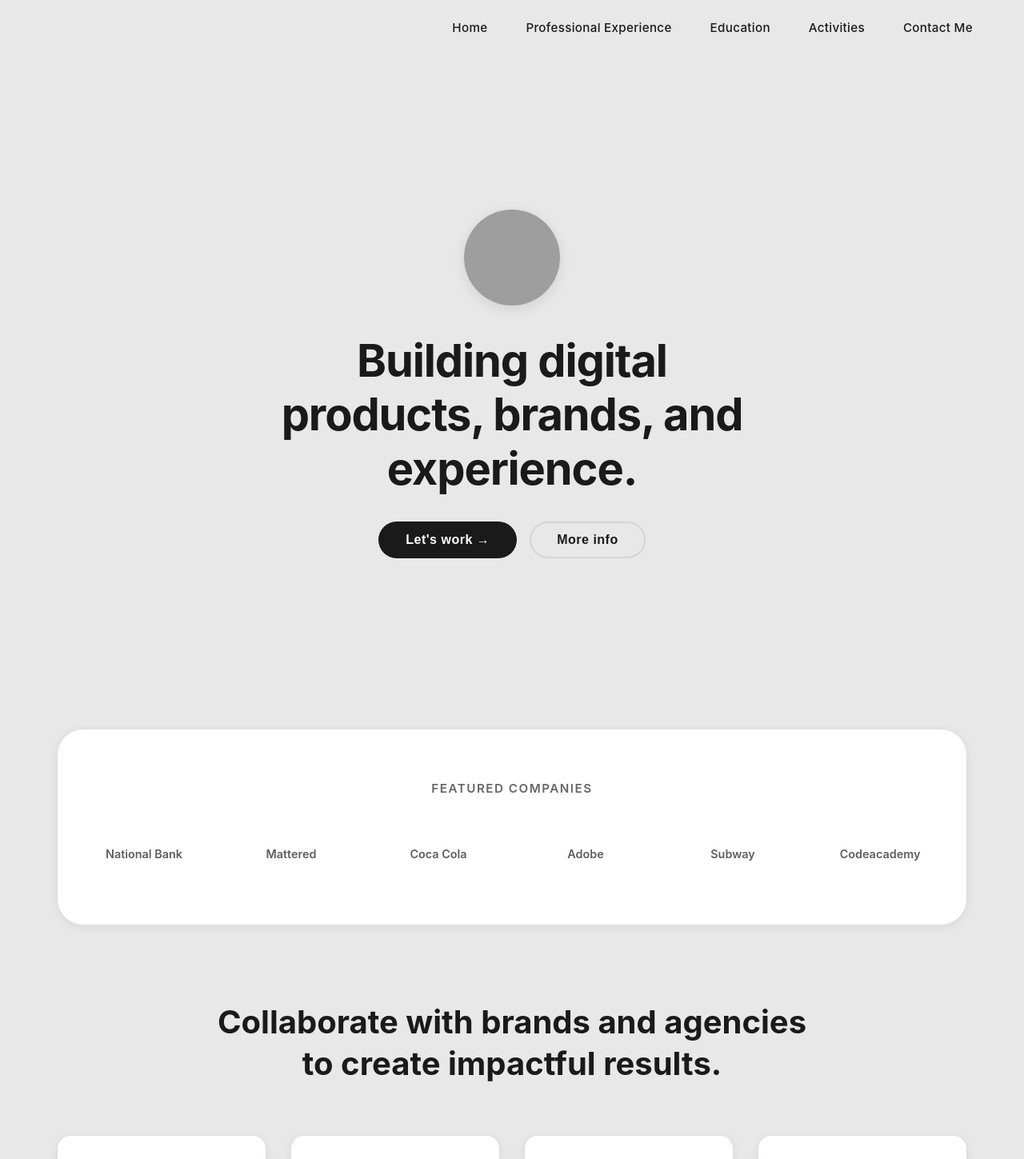
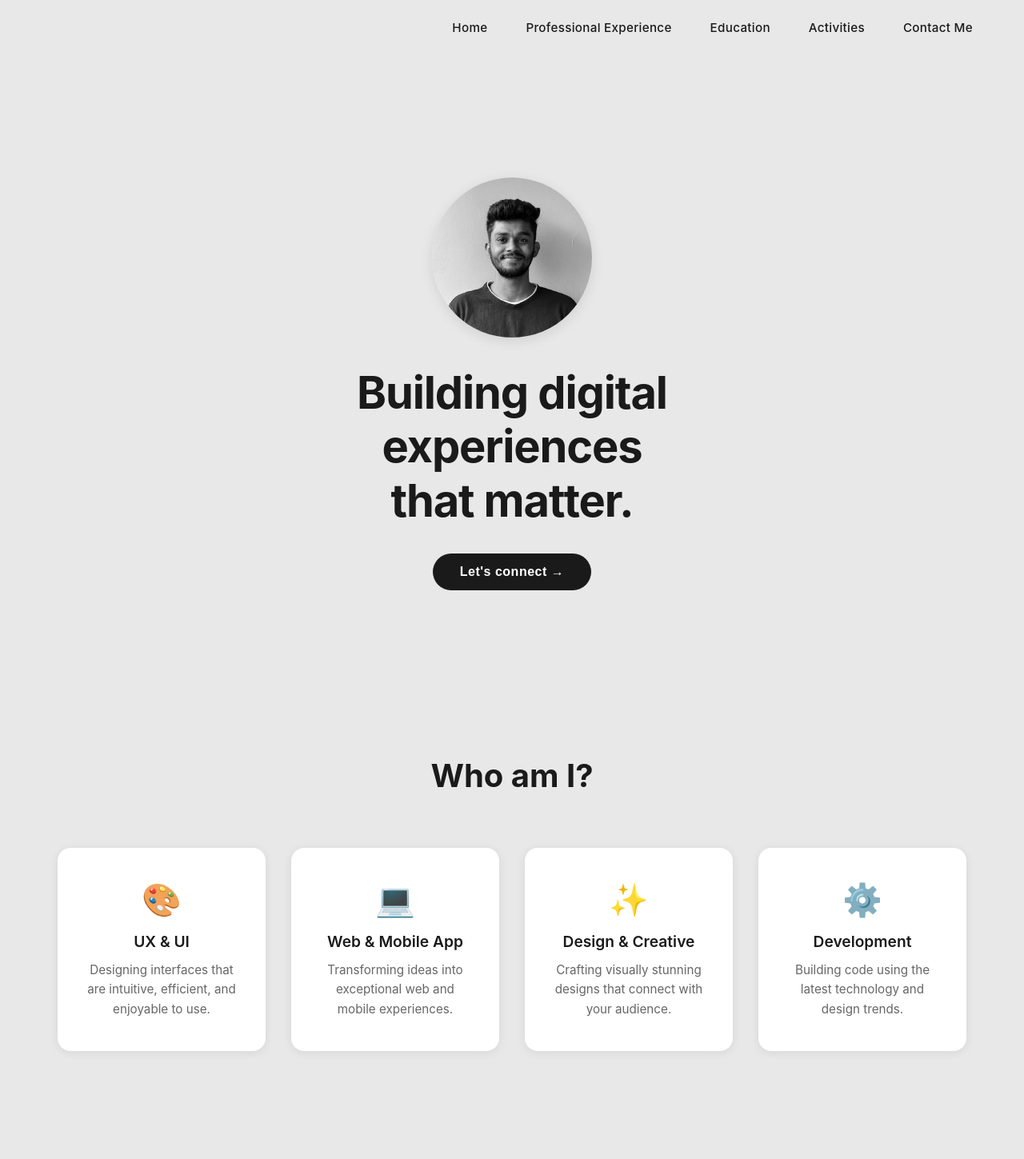
Before and after one commit to alwin-baby0/my-website, a Next.js app: page / in a window 1280 px wide. Shown: the top 1449 px of the page at 80% size. Built offline with nearby package versions, Linux system fonts and the light colour scheme; grey boxes are pictures that could not be loaded.

Commit message:
hero section

```diff
--- a/src/app/components/Navbar.module.css
+++ b/src/app/components/Navbar.module.css
@@ -9,7 +9,7 @@
   left: 0;
   z-index: 100;
   border: none;
-  border-radius: 0 0 2rem 2rem;
+  border-radius: 0.25rem;
   box-shadow: none;
   transition: all 0.4s ease;
   width: 100%;
@@ -42,6 +42,12 @@
   gap: 3rem;
   margin: 0;
   padding: 0;
+}
+
+@media (max-width: 768px) {
+  .navList {
+    display: none;
+  }
 }
 
 .navLink {
@@ -116,7 +122,6 @@
     left: -100%;
     top: 60px;
     flex-direction: column;
-    background: rgba(255, 255, 255, 0.95);
     backdrop-filter: blur(12px);
     -webkit-backdrop-filter: blur(12px);
     width: 70%;
@@ -135,3 +140,72 @@
     padding: 1rem 0;
   }
 }
+
+.mobileMenuOverlay {
+  position: fixed;
+  top: 0;
+  left: 0;
+  right: 0;
+  bottom: 0;
+  background-color: rgba(0, 0, 0, 0.3);
+  z-index: 99;
+  opacity: 0;
+  transition: opacity 0.3s ease;
+  pointer-events: none;
+}
+
+.mobileMenuOverlay.showSidemenu {
+  opacity: 1;
+  pointer-events: auto;
+}
+
+.mobileMenuOverlay.hideSidemenu {
+  opacity: 0;
+  pointer-events: none;
+}
+
+.mobileMenuPanel {
+  position: fixed;
+  top: 0;
+  left: 0;
+  height: 100%;
+  width: 70%;
+  background-color: rgba(255, 255, 255, 0.95);
+  backdrop-filter: blur(12px);
+  -webkit-backdrop-filter: blur(12px);
+  z-index: 102;
+  box-shadow: 2px 0 12px rgba(0, 0, 0, 0.1);
+  transform: translateX(-100%);
+  transition: transform 0.3s ease;
+}
+
+.mobileMenuOverlay.showSidemenu .mobileMenuPanel {
+  transform: translateX(0);
+}
+
+@media (max-width: 768px) {
+  /* Mobile menu styles handled by showSidemenu/hideSidemenu */
+}
+
+.mobileMenuList {
+  list-style: none;
+  display: flex;
+  flex-direction: column;
+  padding: 6rem 2rem 2rem 2rem;
+  margin: 0;
+  gap: 1.5rem;
+}
+
+.mobileMenuLink {
+  color: var(--text-primary);
+  text-decoration: none;
+  font-weight: 500;
+  font-size: 1.1rem;
+  transition: all 0.3s ease;
+  display: block;
+}
+
+.mobileMenuLink:hover {
+  color: var(--primary-dark);
+  padding-left: 0.5rem;
+}
--- a/src/app/components/Navbar.tsx
+++ b/src/app/components/Navbar.tsx
@@ -45,7 +45,7 @@ export default function Navbar() {
           >
             ☰
           </button>
-          <ul className={`${styles.navList} ${isOpen ? styles.active : ''}`}>
+          <ul className={styles.navList}>
             {navItems.map((item) => (
               <li key={item.label}>
                 <a
@@ -63,6 +63,32 @@ export default function Navbar() {
           </ul>
         </div>
       </nav>
+      <div
+        className={`${styles.mobileMenuOverlay} ${isOpen ? styles.showSidemenu : styles.hideSidemenu}`}
+        onClick={() => setIsOpen(false)}
+      >
+        <div
+          className={styles.mobileMenuPanel}
+          onClick={(e) => e.stopPropagation()}
+        >
+          <ul className={styles.mobileMenuList}>
+            {navItems.map((item) => (
+              <li key={item.label}>
+                <a
+                  href={item.href}
+                  className={styles.navLink}
+                  onClick={(e) => {
+                    e.preventDefault();
+                    handleNavClick(item.href);
+                  }}
+                >
+                  {item.label}
+                </a>
+              </li>
+            ))}
+          </ul>
+        </div>
+      </div>
     </>
   );
 }
--- /dev/null
+++ b/src/app/home/components/HeroSection.tsx
@@ -0,0 +1,30 @@
+'use client';
+
+import { useRouter } from 'next/navigation';
+import styles from "../page.module.css";
+
+export default function HeroSection() {
+  const router = useRouter();
+
+  return (
+    <section className={styles.hero}>
+      <div className={styles.heroContent}>
+        <div className={styles.profileImage}>
+          <img src="/profile.jpg" alt="Profile" />
+        </div>
+        <h1 className={styles.heading}>
+          Building digital experiences<br />
+          that matter.
+        </h1>
+        <div className={styles.ctas}>
+          <button
+            className={styles.primaryBtn}
+            onClick={() => router.push('/contact')}
+          >
+            Let's connect →
+          </button>
+        </div>
+      </div>
+    </section>
+  );
+}
--- a/src/app/home/page.module.css
+++ b/src/app/home/page.module.css
@@ -31,8 +31,8 @@
 }
 
 .profileImage img {
-  width: 120px;
-  height: 120px;
+  width: 200px;
+  height: 200px;
   border-radius: 50%;
   object-fit: cover;
   box-shadow: 0 4px 16px rgba(0, 0, 0, 0.1);
--- a/src/app/home/page.tsx
+++ b/src/app/home/page.tsx
@@ -1,29 +1,19 @@
 import styles from "./page.module.css";
+import HeroSection from "./components/HeroSection";
+import PotentialsCarousel from "./components/PotentialsCarousel";
 
 export default function Home() {
   return (
     <div className={styles.page}>
       <div className={styles.container}>
         {/* Hero Section */}
-        <section className={styles.hero}>
-          <div className={styles.heroContent}>
-            <div className={styles.profileImage}>
-              <img src="/profile.jpg" alt="Profile" />
-            </div>
-            <h1 className={styles.heading}>
-              Building digital<br />
-              products, brands, and<br />
-              experience.
-            </h1>
-            <div className={styles.ctas}>
-              <button className={styles.primaryBtn}>Let's work →</button>
-              <button className={styles.secondaryBtn}>More info</button>
-            </div>
-          </div>
-        </section>
+        <HeroSection />
+
+        {/* Potentials Carousel Section */}
+        {/* <PotentialsCarousel /> */}
 
         {/* Companies Section */}
-        <section className={styles.companies}>
+        {/* <section className={styles.companies}>
           <h3>Featured companies</h3>
           <div className={styles.companyGrid}>
             <div className={styles.company}>National Bank</div>
@@ -32,6 +22,33 @@ export default function Home() {
             <div className={styles.company}>Adobe</div>
             <div className={styles.company}>Subway</div>
             <div className={styles.company}>Codeacademy</div>
+          </div>
+        </section> */}
+
+        {/* Services Section */}
+        <section className={styles.services}>
+          <h2>Who am I?</h2>
+          <div className={styles.serviceGrid}>
+            <div className={styles.serviceCard}>
+              <div className={styles.serviceIcon}>🎨</div>
+              <h3>UX & UI</h3>
+              <p>Designing interfaces that are intuitive, efficient, and enjoyable to use.</p>
+            </div>
+            <div className={styles.serviceCard}>
+              <div className={styles.serviceIcon}>💻</div>
+              <h3>Web & Mobile App</h3>
+              <p>Transforming ideas into exceptional web and mobile experiences.</p>
+            </div>
+            <div className={styles.serviceCard}>
+              <div className={styles.serviceIcon}>✨</div>
+              <h3>Design & Creative</h3>
+              <p>Crafting visually stunning designs that connect with your audience.</p>
+            </div>
+            <div className={styles.serviceCard}>
+              <div className={styles.serviceIcon}>⚙️</div>
+              <h3>Development</h3>
+              <p>Building code using the latest technology and design trends.</p>
+            </div>
           </div>
         </section>
 
```
Also changed, not shown: public/profile.jpg (added).
